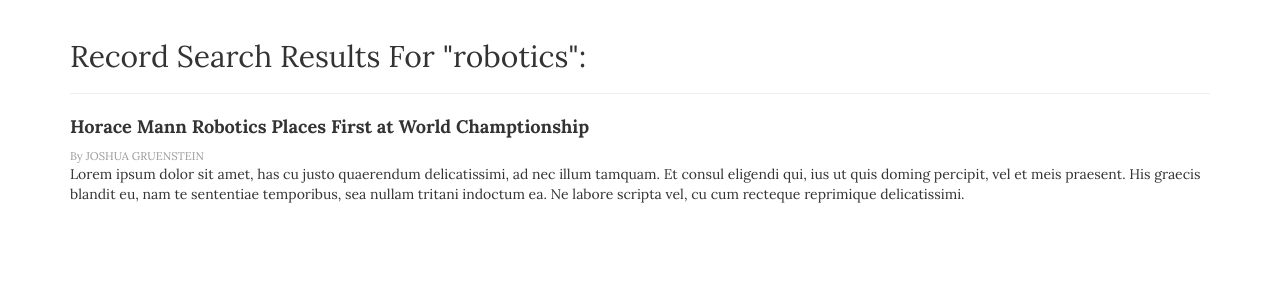
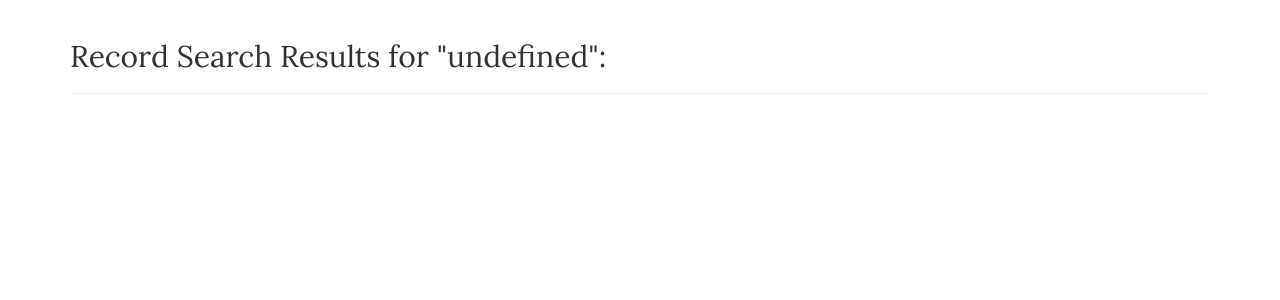
Before and after one commit to HMRecord/website, a PHP site: page /search.php in a window 1280 px wide. Shown: the part 50-350 px from the top of the page. Run offline with PHP 8.4, Linux system fonts and the light colour scheme.

Commit message:
search.php receiving js

```diff
--- a/include/navbar.php
+++ b/include/navbar.php
@@ -23,7 +23,7 @@
 			</li>
 
 		</ul>
-		<form class="navbar-form navbar-right" role="search" id="navSearch">
+		<div class="navbar-form navbar-right" role="search" id="navSearch">
 			<div class="form-group">
 				<div class="input-group">
 					<input type="text" class="form-control input-sm" id="searchField" placeholder="Search">
@@ -32,6 +32,6 @@
 					</span>
 				</div>
 			</div>
-		</form>
+		</div>
 	</div>
 </nav>
--- a/index.php
+++ b/index.php
@@ -58,6 +58,8 @@
 
 		<script src="https://code.jquery.com/jquery-2.2.3.min.js"></script>
 		<script src="https://maxcdn.bootstrapcdn.com/bootstrap/3.3.6/js/bootstrap.min.js"></script>
+
+		<script src="js/backend.js"></script>
 		<script src="js/index.js"></script>
 	</body>
 </html>
--- /dev/null
+++ b/js/backend.js
@@ -0,0 +1,3 @@
+function fetchArticlesFromQuery() {
+	return ["hello","world"];
+}
--- a/js/index.js
+++ b/js/index.js
@@ -17,6 +17,14 @@ function setDate() {
 $(document).ready(function() {
 	setDate();
 
+	$('#searchField').keypress(function(e) {
+		if (e.which == 13) {
+			$('#searchBtn').click();
+			return false;
+		}
+	});
+
+
 	$("#searchBtn").click(function() {
 		var query = $("#searchField").val();
 		if (query !== "") {
--- /dev/null
+++ b/js/search.js
@@ -0,0 +1,20 @@
+function renderArticles(articles) {
+	var string = "";
+
+	articles.forEach(function(article) {
+		string += '<div class="article"><div class="title"><a href="article/';
+				+ encodeURIComponent(article.title) + '">' + article.title;
+				+ '</a></div><div class="author">By <a href="author/';
+				+ encodeURIComponent(article.author) + '">' + article.author;
+				+ '</a></div><div class="content">' + article.content + '</div></div>';
+	});
+
+	$("#articleBox").html(string);
+}
+
+$(document).ready(function() {
+	var query = decodeURIComponent(window.location.href.split('?')[1]);
+	$("#headerQuery").text(query);
+	var results = fetchArticlesFromQuery(query);
+	renderArticles(results);
+});
--- a/search.php
+++ b/search.php
@@ -19,20 +19,25 @@
 		<?php include 'include/navbar.php'; ?>
 
 		<div class="container">
-			<h2>Record Search Results For "robotics":</h2>
+			<h2>Record Search Results for "<span id="headerQuery"></span>":</h2>
 
 			<hr />
 
-			<div class="article">
-				<div class="title"><a href="article/articlename">Horace Mann Robotics Places First at World Champtionship</a></div>
-				<div class="author">By <a href="author/authorname">JOSHUA GRUENSTEIN</a></div>
-				<div class="content">Lorem ipsum dolor sit amet, has cu justo quaerendum delicatissimi, ad nec illum tamquam. Et consul eligendi qui, ius ut quis doming percipit, vel et meis praesent. His graecis blandit eu, nam te sententiae temporibus, sea nullam tritani indoctum ea. Ne labore scripta vel, cu cum recteque reprimique delicatissimi.</div>
+			<div id="articleBox">
+				<div class="article">
+					<div class="title"><a href="article/articlename">Horace Mann Robotics Places First at World Champtionship</a></div>
+					<div class="author">By <a href="author/authorname">JOSHUA GRUENSTEIN</a></div>
+					<div class="content">Lorem ipsum dolor sit amet, has cu justo quaerendum delicatissimi, ad nec illum tamquam. Et consul eligendi qui, ius ut quis doming percipit, vel et meis praesent. His graecis blandit eu, nam te sententiae temporibus, sea nullam tritani indoctum ea. Ne labore scripta vel, cu cum recteque reprimique delicatissimi.</div>
+				</div>
 			</div>
 
 		</div>
 
 		<script src="https://code.jquery.com/jquery-2.2.3.min.js"></script>
 		<script src="https://maxcdn.bootstrapcdn.com/bootstrap/3.3.6/js/bootstrap.min.js"></script>
+
+		<script src="js/backend.js"></script>
 		<script src="js/index.js"></script>
+		<script src="js/search.js"></script>
 	</body>
 </html>
```
